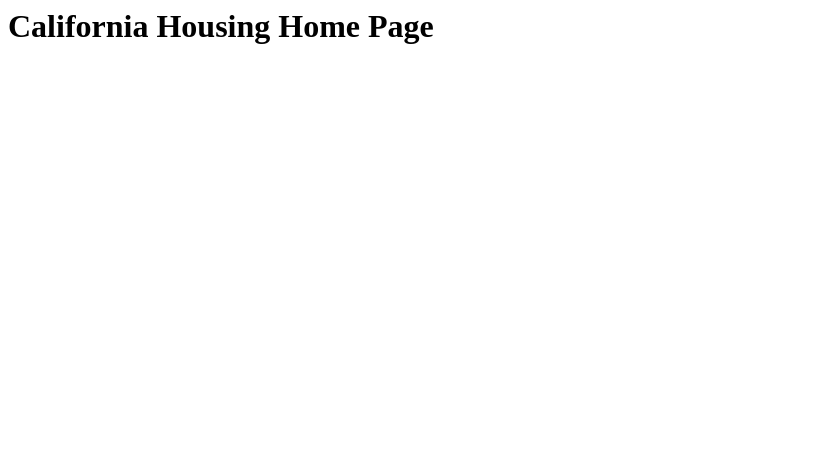
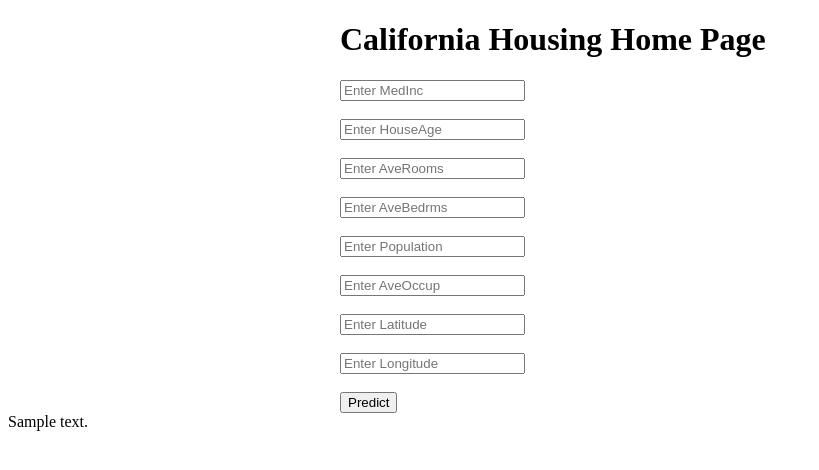
Before and after one commit to piyush-maurya-data-science/californiahousing, a Flask app: template templates/home.html in a window 1280 px wide. Shown: the top 470 px of the page, without its empty margins (0-819 px from the left). Run offline with Flask 3, Linux system fonts and the light colour scheme; the template is opened without the code that fills it: most values are stand-ins (such as "Sample title", 1, 10 or a date in 2020); parts of the project's set-up code (start-up, migrations or seed data) failed here and were passed over.

Commit message:
The web app is ready

```diff
--- a/app.py
+++ b/app.py
@@ -24,5 +24,14 @@ def predict_api():
     print(output[0])
     return jsonify(output[0])
 
+@app.route('/predict',methods=['POST'])
+def predict():
+    data=[float(x) for x in request.form.values()]
+    final_input=scalar.transform(np.array(data).reshape(1,-1))
+    print(final_input)
+    output=regmodel.predict(final_input)[0]
+    return render_template("home.html",prediction_text="The house price prediction is {}".format(output))
+
+
 if __name__=="__main__":
     app.run(debug=True)
--- a/templates/home.html
+++ b/templates/home.html
@@ -1 +1,40 @@
-<h1>California Housing Home Page</h1>
+<!DOCTYPE html>
+<html>
+<head>
+    <title>California Housing Home Page</title>
+</head>
+<body>
+    <div style="max-width: 600px; margin: 0 auto;">
+        <h1>California Housing Home Page</h1>
+        <!-- Main input for receiving query to our ML -->
+        <form action="{{ url_for('predict')}}"method="post">
+
+            <input type="text" name="MedInc" placeholder="Enter MedInc" required><br><br>
+
+
+            <input type="text" name="HouseAge" placeholder="Enter HouseAge" required><br><br>
+
+
+            <input type="text" name="AveRooms" placeholder="Enter AveRooms" required><br><br>
+
+
+            <input type="text" name="AveBedrms" placeholder="Enter AveBedrms" required><br><br>
+
+
+            <input type="text" name="Population" placeholder="Enter Population" required><br><br>
+
+
+            <input type="text" name="AveOccup" placeholder="Enter AveOccup" required><br><br>
+
+
+            <input type="text" name="Latitude" placeholder="Enter Latitude" required><br><br>
+
+
+            <input type="text" name="Longitude" placeholder="Enter Longitude" required><br><br>
+
+            <button type="submit" class="btn btn-primary btn-block">Predict</button>
+        </form>
+    </div>
+    {{prediction_text}}
+</body>
+</html>
```
